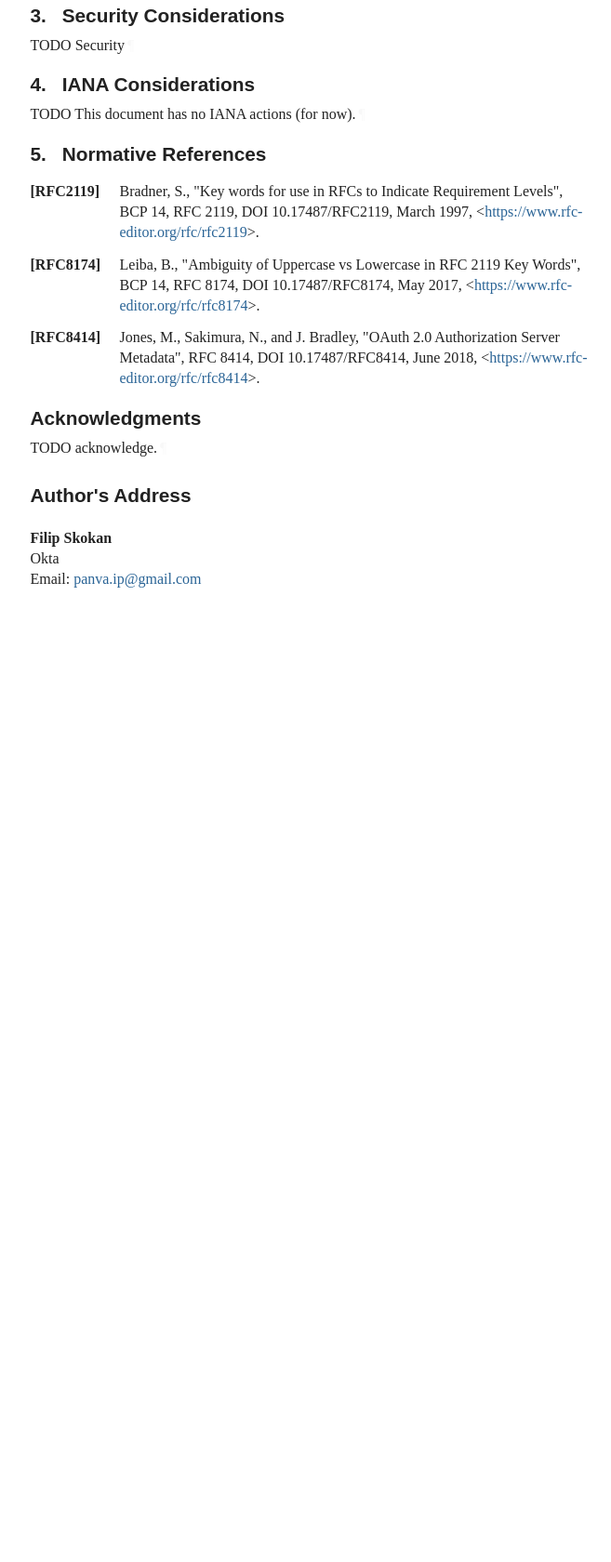
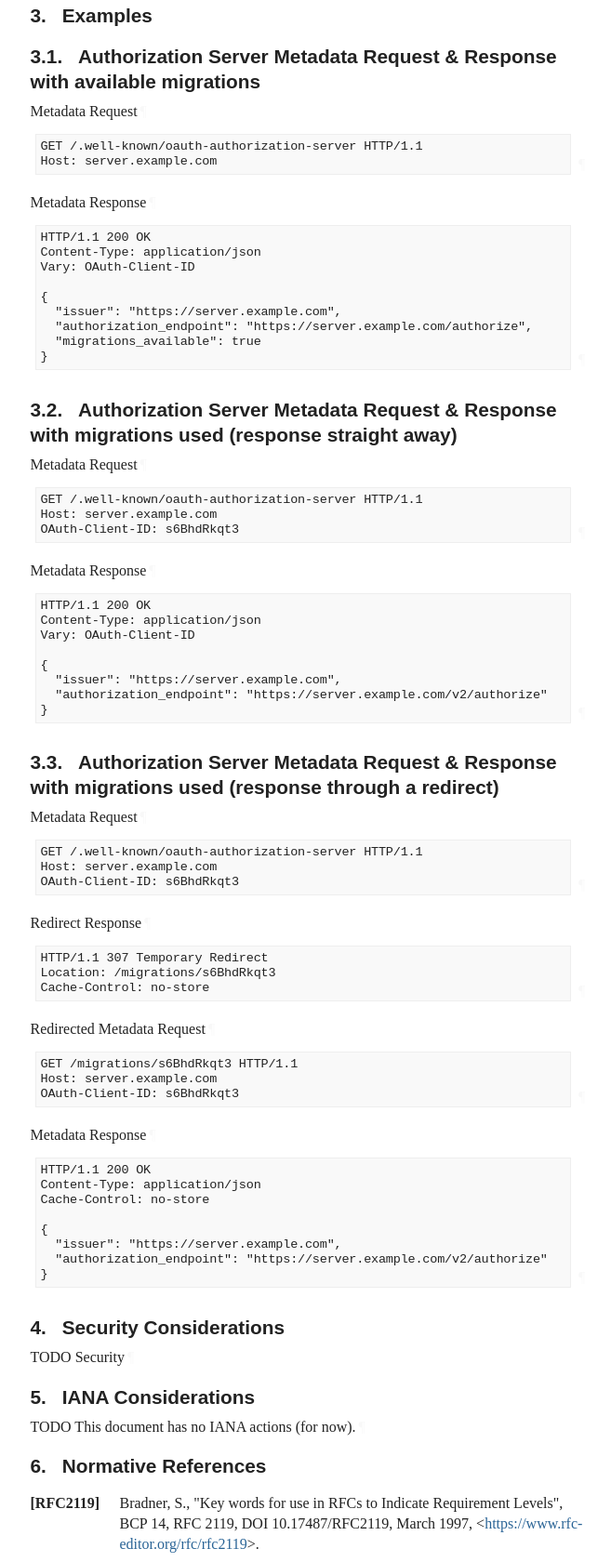
Before and after one commit to panva/draft-skokan-oauth-discovery-migrations, a plain HTML site: page draft-skokan-oauth-discovery-migrations.html in a window 1280 px wide. Shown: the part 1120-2800 px from the top of the page at 93% size, without its empty margins (92-749 px from the left). Before the commit the page ends 1845 px from the top, so only its background shows below. Drawn offline with Linux system fonts and the light colour scheme; a web font is replaced by a local one.

Commit message:
Script updating gh-pages from fccfaac. [ci skip]

```diff
--- a/draft-skokan-oauth-discovery-migrations.html
+++ b/draft-skokan-oauth-discovery-migrations.html
@@ -1159,19 +1159,33 @@ purposes or gradual rollout of new authorization server features.<a href="#secti
             <p id="section-toc.1-1.2.1" class="keepWithNext"><a href="#section-2" class="auto internal xref">2</a>.  <a href="#name-conventions-and-definitions" class="internal xref">Conventions and Definitions</a></p>
 </li>
           <li class="compact toc ulBare ulEmpty" id="section-toc.1-1.3">
-            <p id="section-toc.1-1.3.1" class="keepWithNext"><a href="#section-3" class="auto internal xref">3</a>.  <a href="#name-security-considerations" class="internal xref">Security Considerations</a></p>
+            <p id="section-toc.1-1.3.1"><a href="#section-3" class="auto internal xref">3</a>.  <a href="#name-examples" class="internal xref">Examples</a></p>
+<ul class="compact toc ulBare ulEmpty">
+<li class="compact toc ulBare ulEmpty" id="section-toc.1-1.3.2.1">
+                <p id="section-toc.1-1.3.2.1.1" class="keepWithNext"><a href="#section-3.1" class="auto internal xref">3.1</a>.  <a href="#name-authorization-server-metada" class="internal xref">Authorization Server Metadata Request &amp; Response with available migrations</a></p>
+</li>
+              <li class="compact toc ulBare ulEmpty" id="section-toc.1-1.3.2.2">
+                <p id="section-toc.1-1.3.2.2.1"><a href="#section-3.2" class="auto internal xref">3.2</a>.  <a href="#name-authorization-server-metadat" class="internal xref">Authorization Server Metadata Request &amp; Response with migrations used (response straight away)</a></p>
+</li>
+              <li class="compact toc ulBare ulEmpty" id="section-toc.1-1.3.2.3">
+                <p id="section-toc.1-1.3.2.3.1"><a href="#section-3.3" class="auto internal xref">3.3</a>.  <a href="#name-authorization-server-metadata" class="internal xref">Authorization Server Metadata Request &amp; Response with migrations used (response through a redirect)</a></p>
+</li>
+            </ul>
 </li>
           <li class="compact toc ulBare ulEmpty" id="section-toc.1-1.4">
-            <p id="section-toc.1-1.4.1"><a href="#section-4" class="auto internal xref">4</a>.  <a href="#name-iana-considerations" class="internal xref">IANA Considerations</a></p>
+            <p id="section-toc.1-1.4.1"><a href="#section-4" class="auto internal xref">4</a>.  <a href="#name-security-considerations" class="internal xref">Security Considerations</a></p>
 </li>
           <li class="compact toc ulBare ulEmpty" id="section-toc.1-1.5">
-            <p id="section-toc.1-1.5.1"><a href="#section-5" class="auto internal xref">5</a>.  <a href="#name-normative-references" class="internal xref">Normative References</a></p>
+            <p id="section-toc.1-1.5.1"><a href="#section-5" class="auto internal xref">5</a>.  <a href="#name-iana-considerations" class="internal xref">IANA Considerations</a></p>
 </li>
           <li class="compact toc ulBare ulEmpty" id="section-toc.1-1.6">
-            <p id="section-toc.1-1.6.1"><a href="#appendix-A" class="auto internal xref"></a><a href="#name-acknowledgments" class="internal xref">Acknowledgments</a></p>
+            <p id="section-toc.1-1.6.1"><a href="#section-6" class="auto internal xref">6</a>.  <a href="#name-normative-references" class="internal xref">Normative References</a></p>
 </li>
           <li class="compact toc ulBare ulEmpty" id="section-toc.1-1.7">
-            <p id="section-toc.1-1.7.1"><a href="#appendix-B" class="auto internal xref"></a><a href="#name-authors-address" class="internal xref">Author's Address</a></p>
+            <p id="section-toc.1-1.7.1"><a href="#appendix-A" class="auto internal xref"></a><a href="#name-acknowledgments" class="internal xref">Acknowledgments</a></p>
+</li>
+          <li class="compact toc ulBare ulEmpty" id="section-toc.1-1.8">
+            <p id="section-toc.1-1.8.1"><a href="#appendix-B" class="auto internal xref"></a><a href="#name-authors-address" class="internal xref">Author's Address</a></p>
 </li>
         </ul>
 </nav>
@@ -1196,26 +1210,133 @@ described in BCP 14 <span>[<a href="#RFC2119" class="cite xref">RFC2119</a>]</s
 appear in all capitals, as shown here.<a href="#section-2-1" class="pilcrow">¶</a></p>
 </section>
 </div>
+<div id="examples">
+<section id="section-3">
+      <h2 id="name-examples">
+<a href="#section-3" class="section-number selfRef">3. </a><a href="#name-examples" class="section-name selfRef">Examples</a>
+      </h2>
+<div id="authorization-server-metadata-request-response-with-available-migrations">
+<section id="section-3.1">
+        <h3 id="name-authorization-server-metada">
+<a href="#section-3.1" class="section-number selfRef">3.1. </a><a href="#name-authorization-server-metada" class="section-name selfRef">Authorization Server Metadata Request &amp; Response with available migrations</a>
+        </h3>
+<p id="section-3.1-1">Metadata Request<a href="#section-3.1-1" class="pilcrow">¶</a></p>
+<div class="alignLeft art-text artwork" id="section-3.1-2">
+<pre>
+GET /.well-known/oauth-authorization-server HTTP/1.1
+Host: server.example.com
+</pre><a href="#section-3.1-2" class="pilcrow">¶</a>
+</div>
+<p id="section-3.1-3">Metadata Response<a href="#section-3.1-3" class="pilcrow">¶</a></p>
+<div class="alignLeft art-text artwork" id="section-3.1-4">
+<pre>
+HTTP/1.1 200 OK
+Content-Type: application/json
+Vary: OAuth-Client-ID
+
+{
+  "issuer": "https://server.example.com",
+  "authorization_endpoint": "https://server.example.com/authorize",
+  "migrations_available": true
+}
+</pre><a href="#section-3.1-4" class="pilcrow">¶</a>
+</div>
+</section>
+</div>
+<div id="authorization-server-metadata-request-response-with-migrations-used-response-straight-away">
+<section id="section-3.2">
+        <h3 id="name-authorization-server-metadat">
+<a href="#section-3.2" class="section-number selfRef">3.2. </a><a href="#name-authorization-server-metadat" class="section-name selfRef">Authorization Server Metadata Request &amp; Response with migrations used (response straight away)</a>
+        </h3>
+<p id="section-3.2-1">Metadata Request<a href="#section-3.2-1" class="pilcrow">¶</a></p>
+<div class="alignLeft art-text artwork" id="section-3.2-2">
+<pre>
+GET /.well-known/oauth-authorization-server HTTP/1.1
+Host: server.example.com
+OAuth-Client-ID: s6BhdRkqt3
+</pre><a href="#section-3.2-2" class="pilcrow">¶</a>
+</div>
+<p id="section-3.2-3">Metadata Response<a href="#section-3.2-3" class="pilcrow">¶</a></p>
+<div class="alignLeft art-text artwork" id="section-3.2-4">
+<pre>
+HTTP/1.1 200 OK
+Content-Type: application/json
+Vary: OAuth-Client-ID
+
+{
+  "issuer": "https://server.example.com",
+  "authorization_endpoint": "https://server.example.com/v2/authorize"
+}
+</pre><a href="#section-3.2-4" class="pilcrow">¶</a>
+</div>
+</section>
+</div>
+<div id="authorization-server-metadata-request-response-with-migrations-used-response-through-a-redirect">
+<section id="section-3.3">
+        <h3 id="name-authorization-server-metadata">
+<a href="#section-3.3" class="section-number selfRef">3.3. </a><a href="#name-authorization-server-metadata" class="section-name selfRef">Authorization Server Metadata Request &amp; Response with migrations used (response through a redirect)</a>
+        </h3>
+<p id="section-3.3-1">Metadata Request<a href="#section-3.3-1" class="pilcrow">¶</a></p>
+<div class="alignLeft art-text artwork" id="section-3.3-2">
+<pre>
+GET /.well-known/oauth-authorization-server HTTP/1.1
+Host: server.example.com
+OAuth-Client-ID: s6BhdRkqt3
+</pre><a href="#section-3.3-2" class="pilcrow">¶</a>
+</div>
+<p id="section-3.3-3">Redirect Response<a href="#section-3.3-3" class="pilcrow">¶</a></p>
+<div class="alignLeft art-text artwork" id="section-3.3-4">
+<pre>
+HTTP/1.1 307 Temporary Redirect
+Location: /migrations/s6BhdRkqt3
+Cache-Control: no-store
+</pre><a href="#section-3.3-4" class="pilcrow">¶</a>
+</div>
+<p id="section-3.3-5">Redirected Metadata Request<a href="#section-3.3-5" class="pilcrow">¶</a></p>
+<div class="alignLeft art-text artwork" id="section-3.3-6">
+<pre>
+GET /migrations/s6BhdRkqt3 HTTP/1.1
+Host: server.example.com
+OAuth-Client-ID: s6BhdRkqt3
+</pre><a href="#section-3.3-6" class="pilcrow">¶</a>
+</div>
+<p id="section-3.3-7">Metadata Response<a href="#section-3.3-7" class="pilcrow">¶</a></p>
+<div class="alignLeft art-text artwork" id="section-3.3-8">
+<pre>
+HTTP/1.1 200 OK
+Content-Type: application/json
+Cache-Control: no-store
+
+{
+  "issuer": "https://server.example.com",
+  "authorization_endpoint": "https://server.example.com/v2/authorize"
+}
+</pre><a href="#section-3.3-8" class="pilcrow">¶</a>
+</div>
+</section>
+</div>
+</section>
+</div>
 <div id="security-considerations">
-<section id="section-3">
+<section id="section-4">
       <h2 id="name-security-considerations">
-<a href="#section-3" class="section-number selfRef">3. </a><a href="#name-security-considerations" class="section-name selfRef">Security Considerations</a>
+<a href="#section-4" class="section-number selfRef">4. </a><a href="#name-security-considerations" class="section-name selfRef">Security Considerations</a>
       </h2>
-<p id="section-3-1">TODO Security<a href="#section-3-1" class="pilcrow">¶</a></p>
+<p id="section-4-1">TODO Security<a href="#section-4-1" class="pilcrow">¶</a></p>
 </section>
 </div>
 <div id="iana-considerations">
-<section id="section-4">
+<section id="section-5">
       <h2 id="name-iana-considerations">
-<a href="#section-4" class="section-number selfRef">4. </a><a href="#name-iana-considerations" class="section-name selfRef">IANA Considerations</a>
+<a href="#section-5" class="section-number selfRef">5. </a><a href="#name-iana-considerations" class="section-name selfRef">IANA Considerations</a>
       </h2>
-<p id="section-4-1">TODO This document has no IANA actions (for now).<a href="#section-4-1" class="pilcrow">¶</a></p>
+<p id="section-5-1">TODO This document has no IANA actions (for now).<a href="#section-5-1" class="pilcrow">¶</a></p>
 </section>
 </div>
 <div id="sec-normative-references">
-<section id="section-5">
+<section id="section-6">
       <h2 id="name-normative-references">
-<a href="#section-5" class="section-number selfRef">5. </a><a href="#name-normative-references" class="section-name selfRef">Normative References</a>
+<a href="#section-6" class="section-number selfRef">6. </a><a href="#name-normative-references" class="section-name selfRef">Normative References</a>
       </h2>
 <dl class="references">
 <dt id="RFC2119">[RFC2119]</dt>
```
Also changed, not shown: draft-skokan-oauth-discovery-migrations.txt.
